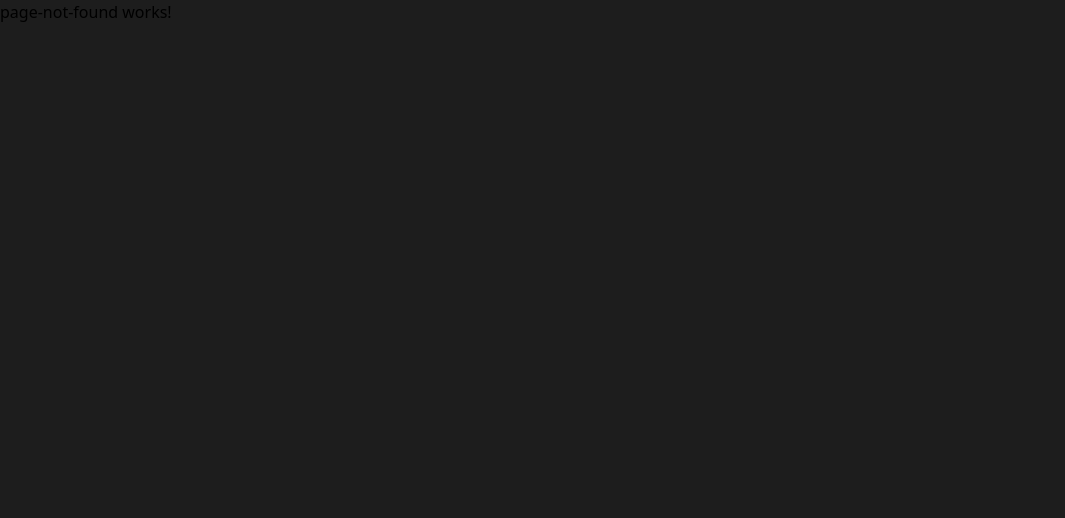
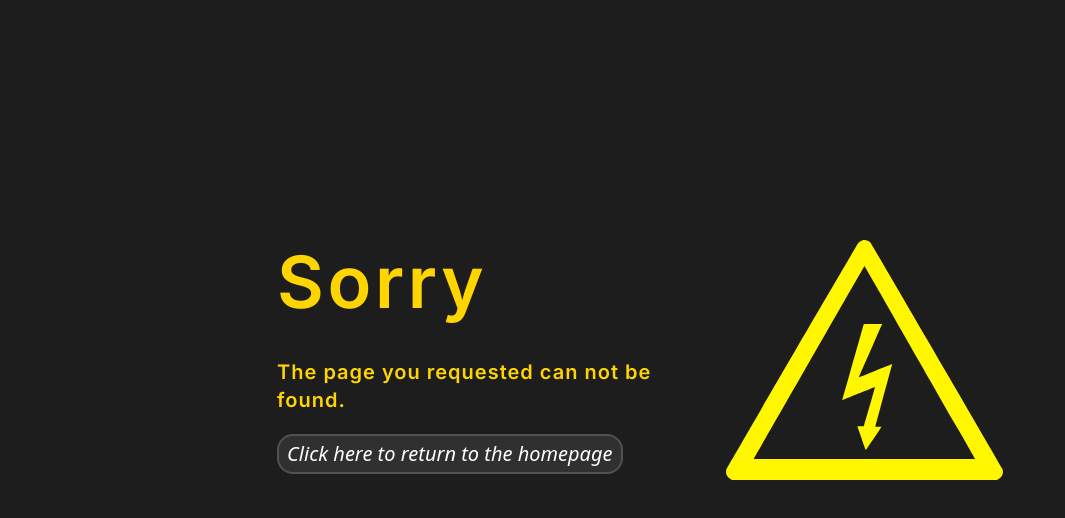
Before and after one commit to joemowed/profile-site, an Angular app in the folder portfolio/: page /page-not-found in a window 1280 px wide. Shown: the top 518 px of the page, without its empty margins (0-1065 px from the left). Built offline with nearby package versions, Linux system fonts and the light colour scheme.

Commit message:
page not found with return home button

```diff
--- a/portfolio/src/app/page-not-found/page-not-found.component.css
+++ b/portfolio/src/app/page-not-found/page-not-found.component.css
@@ -0,0 +1,16 @@
+
+@keyframes slideInFromBottom {
+  0% {
+    transform: translateY(80%);
+    opacity: 0;
+  }
+  100% {
+    transform: translateY(0);
+    opacity: 1;
+  }
+}
+
+.animateTXT {
+  animation: 1s ease-out     0s 1 slideInFromBottom;
+
+}
--- a/portfolio/src/app/page-not-found/page-not-found.component.html
+++ b/portfolio/src/app/page-not-found/page-not-found.component.html
@@ -1 +1,25 @@
-<p>page-not-found works!</p>
+<div class="m-auto  max-w-4/5 w-fit  mt-[30vh]  flex lg:flex-row flex-col">
+    <div class="my-auto lg:mr-[10%]">
+        <p
+            class="lg:text-7xl text-5xl mb-10  tracking-wider font-inter font-semibold font text-gold lg:text-left text-center">
+            Sorry</p>
+        <span class="lg:text-xl  tracking-wider font-inter font-semibold font text-gold ">
+            @if(show_attempted_url){
+            <p class="attempted_text">The page
+                <span class="italic font-light"><br>{{attempted_url}}<br></span>
+                can not be found.
+            </p>
+            }
+            @else{
+            <p>The page you requested can not be found.</p>
+            }
+        </span>
+        <p routerLink="/home"
+            class="text-white text-xl italic  mt-5 rounded-2xl bg-timber/10 w-fit p-1 select-none px-2 border-timber/20 border-2 text-center hover:text-timber hover:bg-timber/30 active:text-white">
+            Click here
+            to
+            return to the
+            homepage</p>
+    </div>
+    <img class="max-h-[30vh] lg:mt-0 mt-10 ml-auto animateTXT" src="page-not-found/shock-warning.svg" />
+</div>
--- a/portfolio/src/app/page-not-found/page-not-found.component.ts
+++ b/portfolio/src/app/page-not-found/page-not-found.component.ts
@@ -1,11 +1,40 @@
-import { Component } from '@angular/core';
+import { Component, OnInit } from '@angular/core';
+import { PageNotFoundRouteService } from '../previous-route.service';
+import { Router, RouterLink } from '@angular/router';
 
 @Component({
-  selector: 'app-page-not-found',
-  imports: [],
-  templateUrl: './page-not-found.component.html',
-  styleUrl: './page-not-found.component.css'
+    selector: 'app-page-not-found',
+    imports: [RouterLink],
+    templateUrl: './page-not-found.component.html',
+    styleUrl: './page-not-found.component.css'
 })
 export class PageNotFoundComponent {
 
+
+    protected attempted_url: string = "";
+    protected show_attempted_url: boolean = true;
+    readonly MAX_URL_DISPLAY_LENGTH = 60;
+
+    constructor(private pnfRoute: PageNotFoundRouteService, private router: Router) {
+    }
+
+    ngOnInit() {
+        const current_route = this.router.url;
+        let attempted_route = this.pnfRoute.getAttemptedURL();
+        if (current_route == attempted_route) {
+            this.show_attempted_url = false;
+        }
+        let base = document.URL;
+
+        //remove the current router URL from the string
+        const trim_start = base.length - current_route.length;
+        base = base.slice(0, trim_start);
+        base += attempted_route;
+        if (base.length > this.MAX_URL_DISPLAY_LENGTH) {
+            //trim the string to ~80 chars
+            base = base.slice(0, this.MAX_URL_DISPLAY_LENGTH);
+            base += "...";
+        }
+        this.attempted_url = base;
+    }
 }
--- a/portfolio/src/app/previous-route.service.ts
+++ b/portfolio/src/app/previous-route.service.ts
@@ -4,26 +4,21 @@ import { NavigationEnd, Router } from '@angular/router';
 @Injectable({
   providedIn: 'root'
 })
-export class PreviousRouteService {
+export class PageNotFoundRouteService {
 
-  private prevURL: string = "";
-  private currURL: string = "";
+  private attemptedURL: string = "";
 
   constructor(private router: Router) {
-    this.currURL = this.router.url;
+    this.attemptedURL = this.router.url;
     this.router.events.subscribe(event => {
       if (event instanceof NavigationEnd) {
-        this.prevURL = this.currURL;
-        this.currURL = event.url;
+        this.attemptedURL = event.url;
       }
     });
   }
 
-  public getPreviousURL(): string {
-    return this.prevURL;
-  }
 
-  public getCurrentURL(): string {
-    return this.currURL;
+  public getAttemptedURL(): string {
+    return this.attemptedURL;
   }
 }
--- a/portfolio/src/styles.css
+++ b/portfolio/src/styles.css
@@ -1,8 +1,11 @@
 /* You can add global styles to this file, and also import other style files */
-	@import "tailwindcss";
-  @theme{
+@import url('https://fonts.googleapis.com/css2?family=Dosis:wght@200..800&family=Inter:ital,opsz,wght@0,14..32,100..900;1,14..32,100..900&display=swap');
+@import "tailwindcss";
+@theme{
     --color-canary: #FFF600;
     --color-timber: #DAD2D8;
     --color-gold: #FFD500;
     --color-eerie: #1D1D1D;
+    --font-inter: "Inter";
+    --font-dosis: "Dosis";
   }
```
Also changed, not shown: 1 other file (tests, documents, lock files or other folders).
